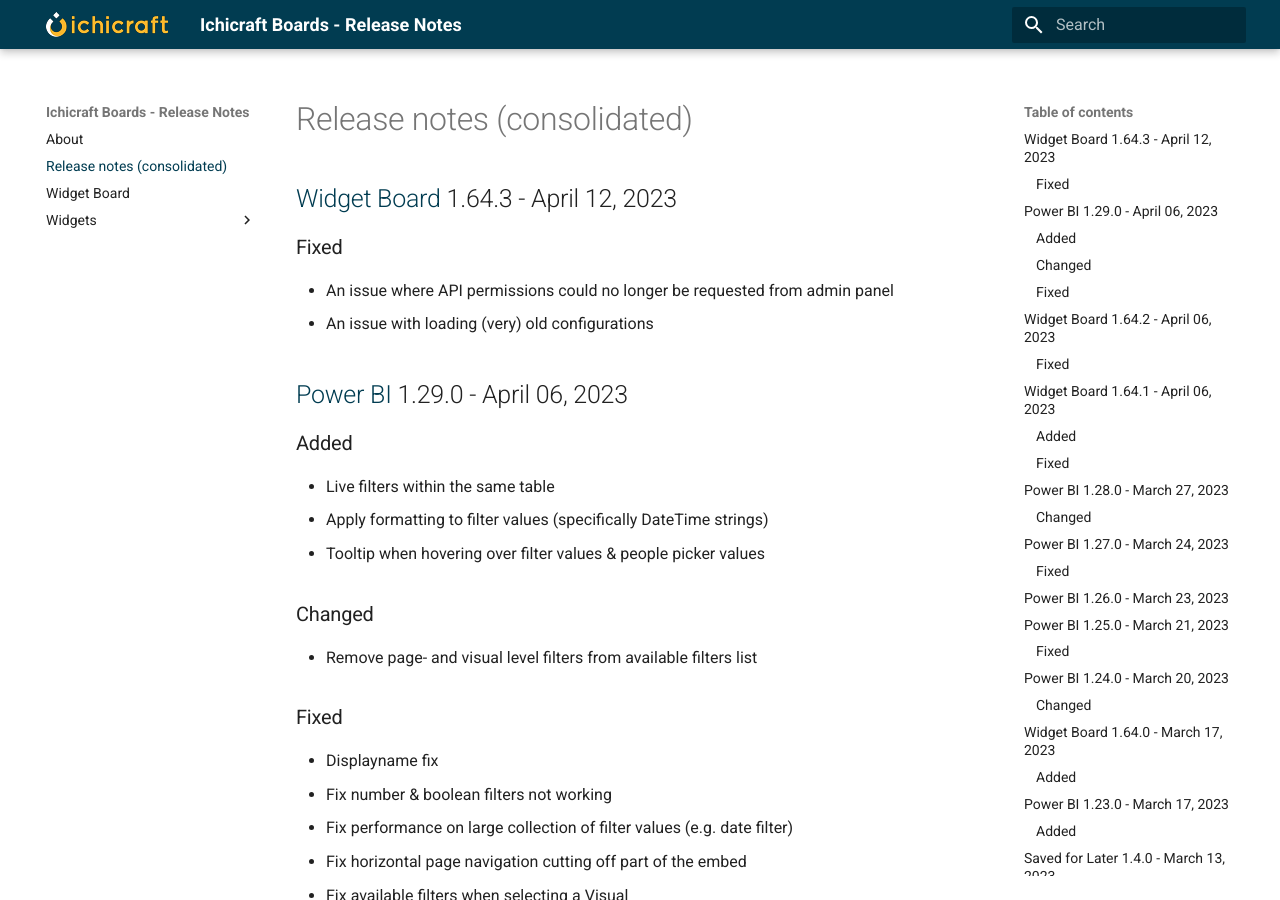
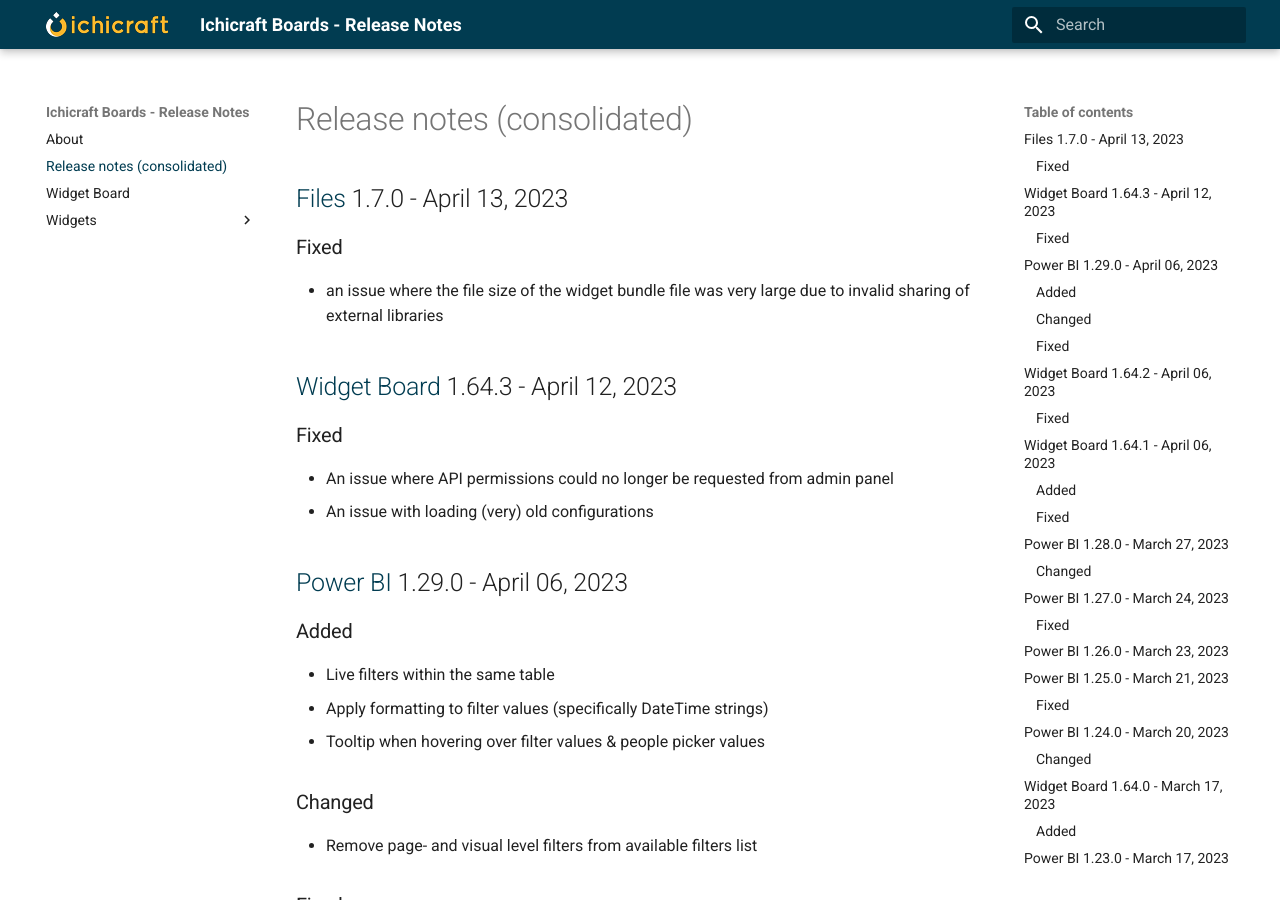
Before and after one commit to ichicraft/widgets-docs, an MkDocs documentation site: the page built from docs/Release-notes-(consolidated).md, in a window 1280 px wide and 900 px high. Built offline with MkDocs 1.6.1 and Material for MkDocs 9.7.7, drawn with Linux system fonts in a browser that asks for light colours.

Commit message:
Release notes updated by BuildService

```diff
--- a/docs/Release-notes-(consolidated).md
+++ b/docs/Release-notes-(consolidated).md
@@ -1,3 +1,8 @@
+## [Files](./Widgets/Files.md) 1.7.0 - April 13, 2023
+
+### Fixed
+- an issue where the file size of the widget bundle file was very large due to invalid sharing of external libraries
+
 ## [Widget Board](./Widget Board.md) 1.64.3 - April 12, 2023
 
 ### Fixed
```
Also changed, not shown: docs/Widgets/Files.md (+5 -0 lines).
